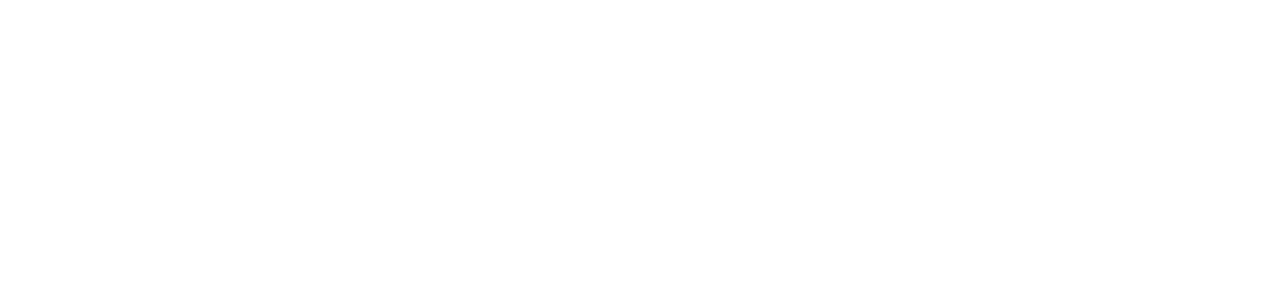
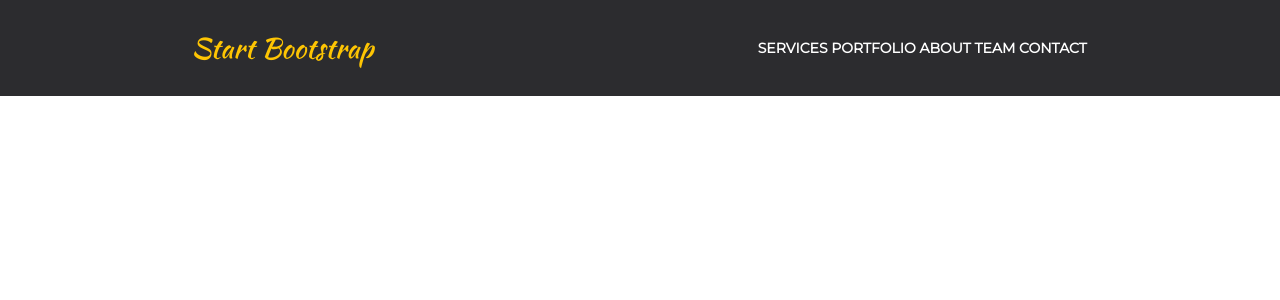
Before and after one commit to tramynn/media-queries-aft-proj, a React (Create React App) app: page / in a window 1280 px wide. Shown: the top 300 px of the page. Built offline with nearby package versions, Linux system fonts and the light colour scheme.

Commit message:
styled navbar and added reset styling to index

```diff
--- a/public/index.html
+++ b/public/index.html
@@ -24,7 +24,11 @@
       work correctly both with client-side routing and a non-root public URL.
       Learn how to configure a non-root public URL by running `npm run build`.
     -->
-    <title>React App</title>
+    <link
+      href="https://fonts.googleapis.com/css?family=Kaushan+Script|Montserrat&display=swap"
+      rel="stylesheet"
+    />
+    <title>Start Boostrap</title>
   </head>
   <body>
     <noscript>You need to enable JavaScript to run this app.</noscript>
--- a/src/App.js
+++ b/src/App.js
@@ -1,8 +1,13 @@
 import React from "react";
+import NavBar from "./Components/NavBar";
 import "./App.css";
 
 function App() {
-  return <></>;
+  return (
+    <>
+      <NavBar />
+    </>
+  );
 }
 
 export default App;
--- a/src/Components/NavBar.js
+++ b/src/Components/NavBar.js
@@ -0,0 +1,32 @@
+import React, { Component } from "react";
+import "../styles/NavBar.css";
+
+class NavBar extends Component {
+  constructor() {
+    super();
+    this.state = {};
+  }
+
+  render() {
+    return (
+      <>
+        <nav>
+          <div>
+            <h1>Start Bootstrap</h1>
+          </div>
+          <div>
+            <ul>
+              <li>Services</li>
+              <li>Portfolio</li>
+              <li>About</li>
+              <li>Team</li>
+              <li>Contact</li>
+            </ul>
+          </div>
+        </nav>
+      </>
+    );
+  }
+}
+
+export default NavBar;
--- a/src/index.css
+++ b/src/index.css
@@ -1,13 +1,124 @@
+html,
+body,
+div,
+span,
+applet,
+object,
+iframe,
+h1,
+h2,
+h3,
+h4,
+h5,
+h6,
+p,
+blockquote,
+pre,
+a,
+abbr,
+acronym,
+address,
+big,
+cite,
+code,
+del,
+dfn,
+em,
+img,
+ins,
+kbd,
+q,
+s,
+samp,
+small,
+strike,
+strong,
+sub,
+sup,
+tt,
+var,
+b,
+u,
+i,
+center,
+dl,
+dt,
+dd,
+ol,
+ul,
+li,
+fieldset,
+form,
+label,
+legend,
+table,
+caption,
+tbody,
+tfoot,
+thead,
+tr,
+th,
+td,
+article,
+aside,
+canvas,
+details,
+embed,
+figure,
+figcaption,
+footer,
+header,
+hgroup,
+menu,
+nav,
+output,
+ruby,
+section,
+summary,
+time,
+mark,
+audio,
+video {
+  margin: 0;
+  padding: 0;
+  border: 0;
+  font-size: 100%;
+  font: inherit;
+  vertical-align: baseline;
+}
+/* HTML5 display-role reset for older browsers */
+article,
+aside,
+details,
+figcaption,
+figure,
+footer,
+header,
+hgroup,
+menu,
+nav,
+section {
+  display: block;
+}
 body {
-  margin: 0;
-  font-family: -apple-system, BlinkMacSystemFont, "Segoe UI", "Roboto", "Oxygen",
-    "Ubuntu", "Cantarell", "Fira Sans", "Droid Sans", "Helvetica Neue",
-    sans-serif;
-  -webkit-font-smoothing: antialiased;
-  -moz-osx-font-smoothing: grayscale;
+  line-height: 1;
 }
-
-code {
-  font-family: source-code-pro, Menlo, Monaco, Consolas, "Courier New",
-    monospace;
+ol,
+ul {
+  list-style: none;
 }
+blockquote,
+q {
+  quotes: none;
+}
+blockquote:before,
+blockquote:after,
+q:before,
+q:after {
+  content: "";
+  content: none;
+}
+table {
+  border-collapse: collapse;
+  border-spacing: 0;
+}
--- a/src/styles/NavBar.css
+++ b/src/styles/NavBar.css
@@ -0,0 +1,32 @@
+nav {
+  display: flex;
+  justify-content: space-around;
+  align-items: center;
+  height: 12vh;
+  background-color: #2c2c2f;
+}
+
+h1 {
+  color: #fec503;
+  font-size: 28px;
+  font-family: Kaushan Script, cursive;
+}
+
+ul {
+  color: white;
+  display: flex;
+  justify-content: space-around;
+  list-style-type: none;
+  width: 26vw;
+  font-family: Montserrat, sans-serif;
+  font-size: 14px;
+  text-transform: uppercase;
+  font-weight: bold;
+}
+
+li:hover {
+  color: #fec503;
+  cursor: pointer;
+}
+
+/* MEDIA QUERIES */
```
